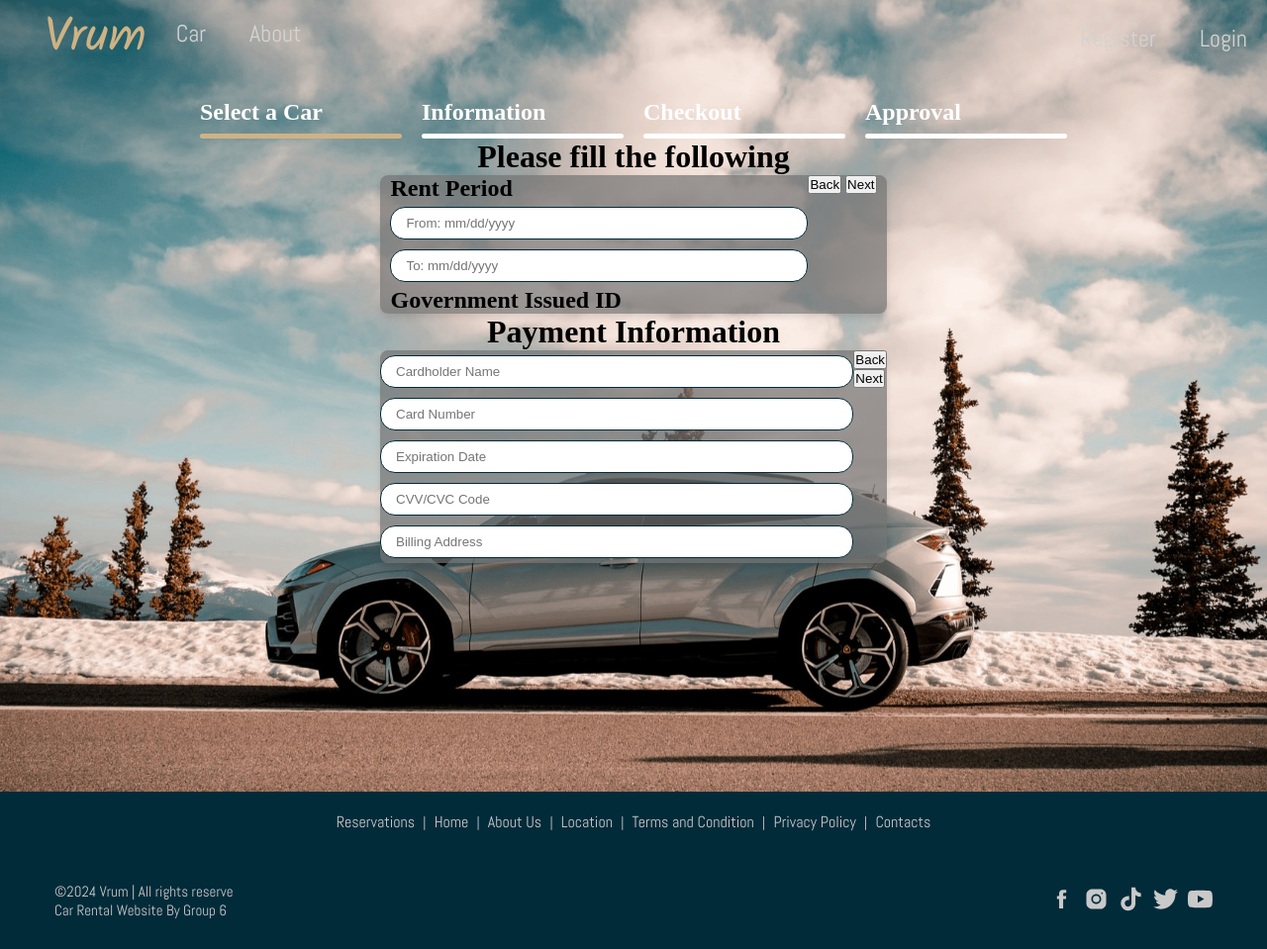
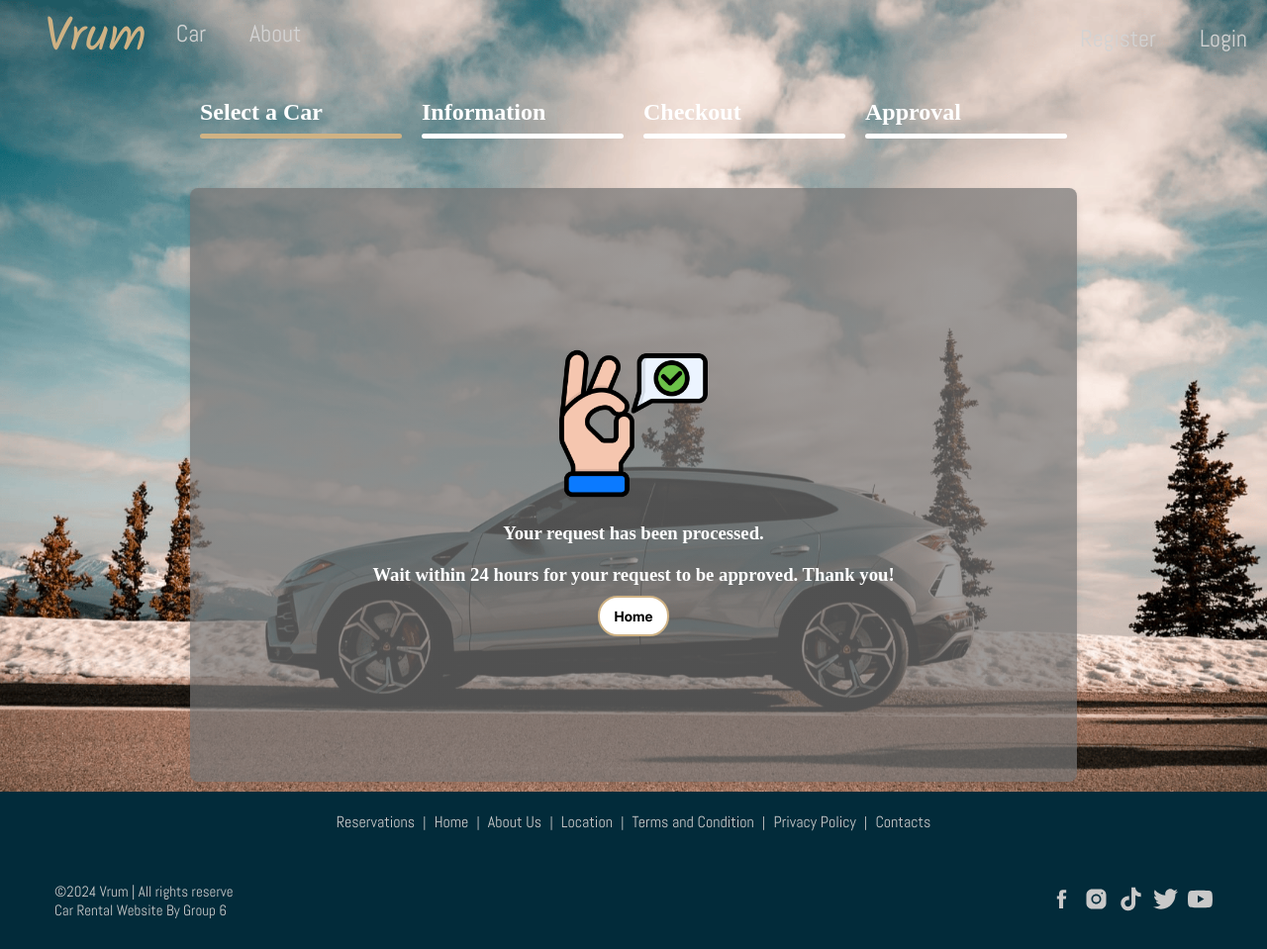
Before and after one commit to harvestephen/vrum-car-rental, a PHP site: page /cars in a window 1280 px wide. Shown: the whole page at 99% size. Run offline with PHP 8.4, Linux system fonts and the light colour scheme.

Commit message:
cars pages contents done (css saka js wala pa)

```diff
--- a/pages/Users/cars.php
+++ b/pages/Users/cars.php
@@ -630,31 +630,35 @@
 			</div> -->
 
 			<!-- Information Tab -->
-			<div class="car-rental-info-container">
-				<div class="car-rental-info-header">
+			<!-- <div class="car-rental-container">
+				<div class="car-rental-header">
 					<h1>Please fill the following</h1>
 				</div>
-				<div class="car-rental-info-card">
+				<div class="car-rental-card">
 					<div class="car-rental-info-content">
 						<h2>Rent Period</h2>
-						<input class="formInput" type="text" placeholder="From: mm/dd/yyyy" noautocomplete>
-						<input class="formInput" type="text" placeholder="To: mm/dd/yyyy" noautocomplete>
+						<div>
+							<input class="formInput" type="text" placeholder="From: mm/dd/yyyy" noautocomplete>
+							<input class="formInput" type="text" placeholder="To: mm/dd/yyyy" noautocomplete>
+						</div>
 						<h2>Government Issued ID</h2>
-
+						<div>
+							<input type="file" placeholder="Choose a File">
+						</div>
 					</div>
-					<div class="car-rental-info-footer">
+					<div class="car-rental-footer">
 						<button>Back</button>
 						<button>Next</button>
 					</div>
 				</div>
-			</div>
+			</div> -->
 
 			<!-- Checkout Tab -->
-			<div class="car-rental-info-container">
-				<div class="car-rental-info-header">
+			<!-- <div class="car-rental-container">
+				<div class="car-rental-header">
 					<h1>Payment Information</h1>
 				</div>
-				<div class="car-rental-info-card">
+				<div class="car-rental-card">
 					<div class="car-rental-checkout-content">
 						<input class="formInput" type="text" placeholder="Cardholder Name" noautocomplete>
 						<input class="formInput" type="text" placeholder="Card Number" noautocomplete>
@@ -662,15 +666,22 @@
 						<input class="formInput" type="text" placeholder="CVV/CVC Code" noautocomplete>
 						<input class="formInput" type="text" placeholder="Billing Address" noautocomplete>
 					</div>
-					<div class="car-rental-checkout-footer">
+					<div class="car-rental-footer">
 						<button>Back</button>
 						<button>Next</button>
 					</div>
 				</div>
+			</div> -->
+
+			<!-- Approval Tab -->
+			<div class="car-rental-approval-container">
+				<img src="./assets/icons/okay.png" alt="Done">
+				<h3>Your request has been processed.</h3>
+				<h3>Wait within 24 hours for your request to be approved. Thank you!</h3>
+				<a>Home</a>
 			</div>
 
-			<!-- Approval Tab -->
-			<div class="car-rental-approval-container"></div>
+
 		</div>
 	</div>
 
--- a/styles/index.css
+++ b/styles/index.css
@@ -1372,22 +1372,61 @@ tabIndicator.active{
   object-fit: cover;
 }
 
-.car-rental-info-container{
+.car-rental-container{
   display: block;
   justify-items: center;
 }
-.car-rental-info-header{
-  display: flex;
-  justify-content: center;
-}
-.car-rental-info-card{
-  width: 100%;
-  max-width: 40vw;
-  display: flex;
-  justify-content: center;
+.car-rental-header{
+  display: flex;
+  justify-content: center;
+}
+.car-rental-card{
+  width: 100%;
+  max-width: 20vw;
   background: linear-gradient(rgba(115, 115, 115, 0.7), rgba(115, 115, 115, 0.7));
   border-radius: 8px;
   box-shadow: 0 4px 6px rgba(0, 0, 0, 0.1);
+  padding: 20px 25px;
+  display: block;
+
+}
+
+.car-rental-approval-container{
+  width: 100%;
+  max-width: 70vw; /* Container width is 70% of viewport */
+  margin: 50px 0px;
+  height: 75vh;
+  display: flex;
+  flex-direction: column;
+  background: linear-gradient(rgba(115, 115, 115, 0.7), rgba(115, 115, 115, 0.7));
+  border-radius: 8px;
+  box-shadow: 0 4px 6px rgba(0, 0, 0, 0.1);
+  overflow: auto;
+  justify-content: center;
+  align-items: center;
+}
+.car-rental-approval-container img{
+  width: 150px;
+  height: 150px;
+  margin: 15px;
+}
+
+.car-rental-approval-container h3{
+  margin: 10px;
+  color: #fff;
+}
+.car-rental-approval-container a{
+  background-color: #ffffff;
+  border: 2px solid #cfb284;
+  padding-top: 10px;
+  padding-bottom: 10px;
+  padding-right: 15px;
+  padding-left: 15px;
+  border-radius: 20px;
+  font-family: Inter_28pt-Bold;
+  font-size: 14px;
+  cursor: pointer;
+  transition: background-color 0.3s, color 0.3s;
 }
 
 /* TERMS MODAL */
```
Also changed, not shown: assets/icons/okay.png (added).
